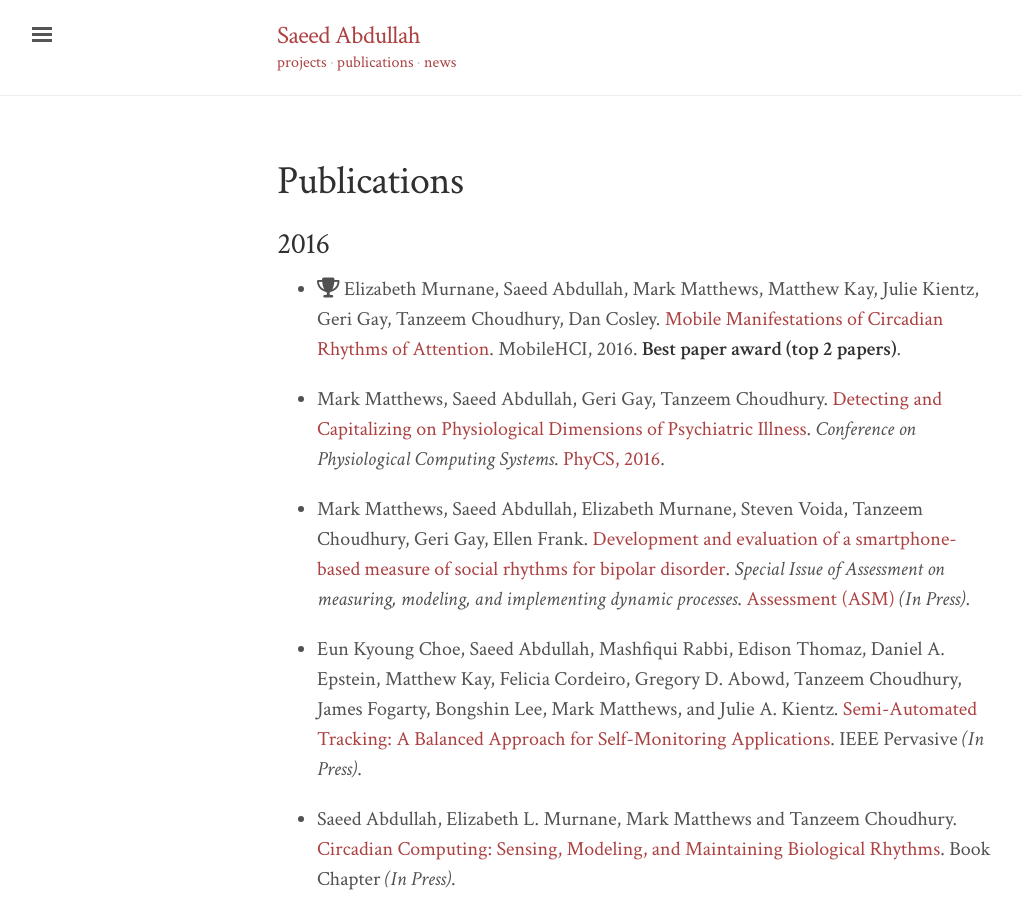
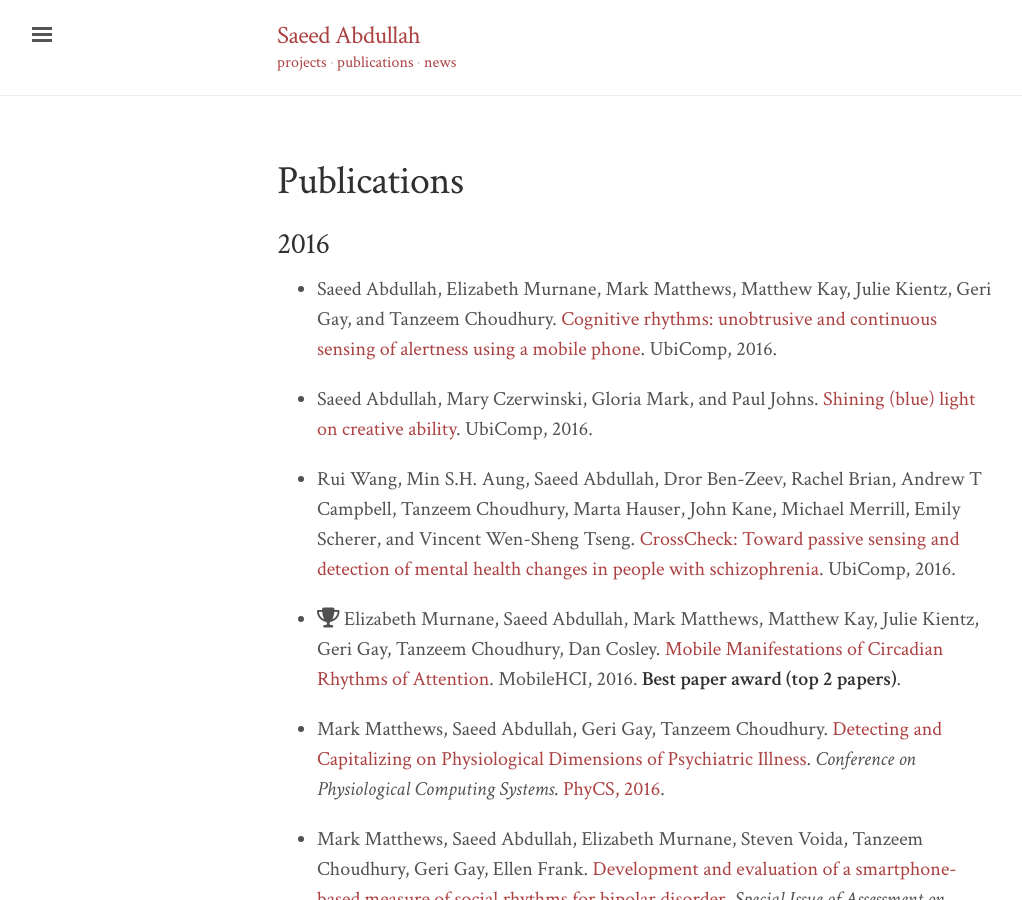
Before and after one commit to saeed-abdullah/saeed-abdullah.github.io, a Jekyll site: the page built from publications.markdown, in a window 1280 px wide and 900 px high. Shown: the whole window, without its empty margins (3-1025 px from the left). Built offline with Jekyll 4.4.1, drawn with Linux system fonts in a browser that asks for light colours; nearby versions of some CDN libraries.

Commit message:
Adds UbiComp paper

```diff
--- a/publications.markdown
+++ b/publications.markdown
@@ -5,6 +5,11 @@ layout: page
 
 2016
 ----
+* Saeed Abdullah, Elizabeth Murnane, Mark Matthews, Matthew Kay, Julie Kientz, Geri Gay, and Tanzeem Choudhury. <a href="https://dl.acm.org/citation.cfm?doid=2971648.2971712">Cognitive rhythms: unobtrusive and continuous sensing of alertness using a mobile phone</a>. UbiComp, 2016.
+
+* Saeed Abdullah, Mary Czerwinski, Gloria Mark, and Paul Johns. <a href="https://dl.acm.org/citation.cfm?doid=2971648.2971751">Shining (blue) light on creative ability</a>. UbiComp, 2016.
+
+* Rui Wang, Min S.H. Aung, Saeed Abdullah, Dror Ben-Zeev, Rachel Brian, Andrew T Campbell, Tanzeem Choudhury, Marta Hauser, John Kane, Michael Merrill, Emily Scherer, and Vincent Wen-Sheng Tseng. <a href="https://dl.acm.org/citation.cfm?doid=2971648.2971740">CrossCheck: Toward passive sensing and detection of mental health changes in people with schizophrenia</a>. UbiComp, 2016.
 
 * <i class="fa fa-trophy" aria-hidden="true"></i> Elizabeth Murnane, Saeed Abdullah, Mark Matthews, Matthew Kay, Julie Kientz, Geri Gay, Tanzeem Choudhury, Dan Cosley. <a href="https://dl.acm.org/citation.cfm?id=2935383">Mobile Manifestations of Circadian Rhythms of Attention</a>. MobileHCI, 2016. **Best paper award (top 2 papers)**.
 
```
